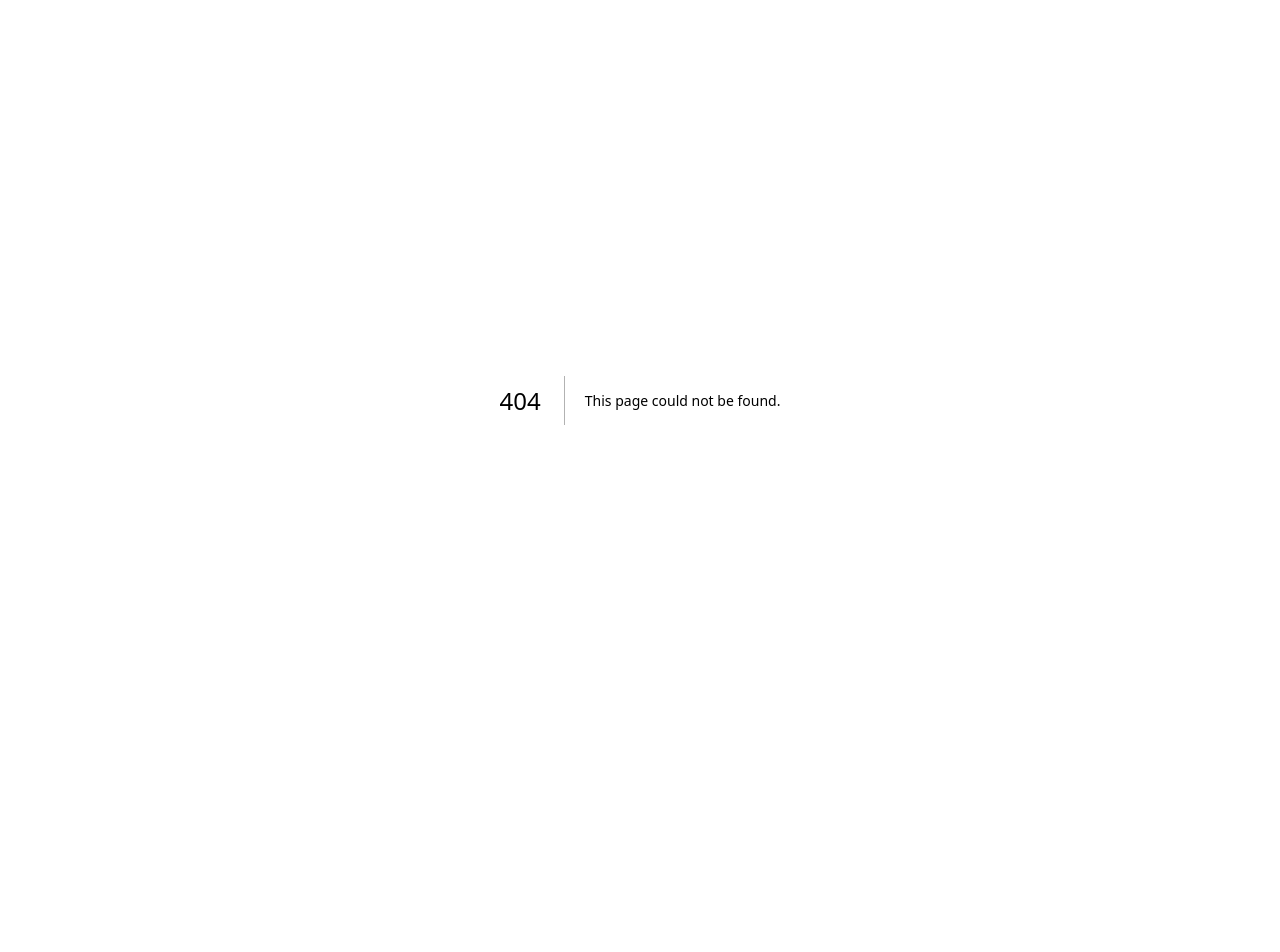
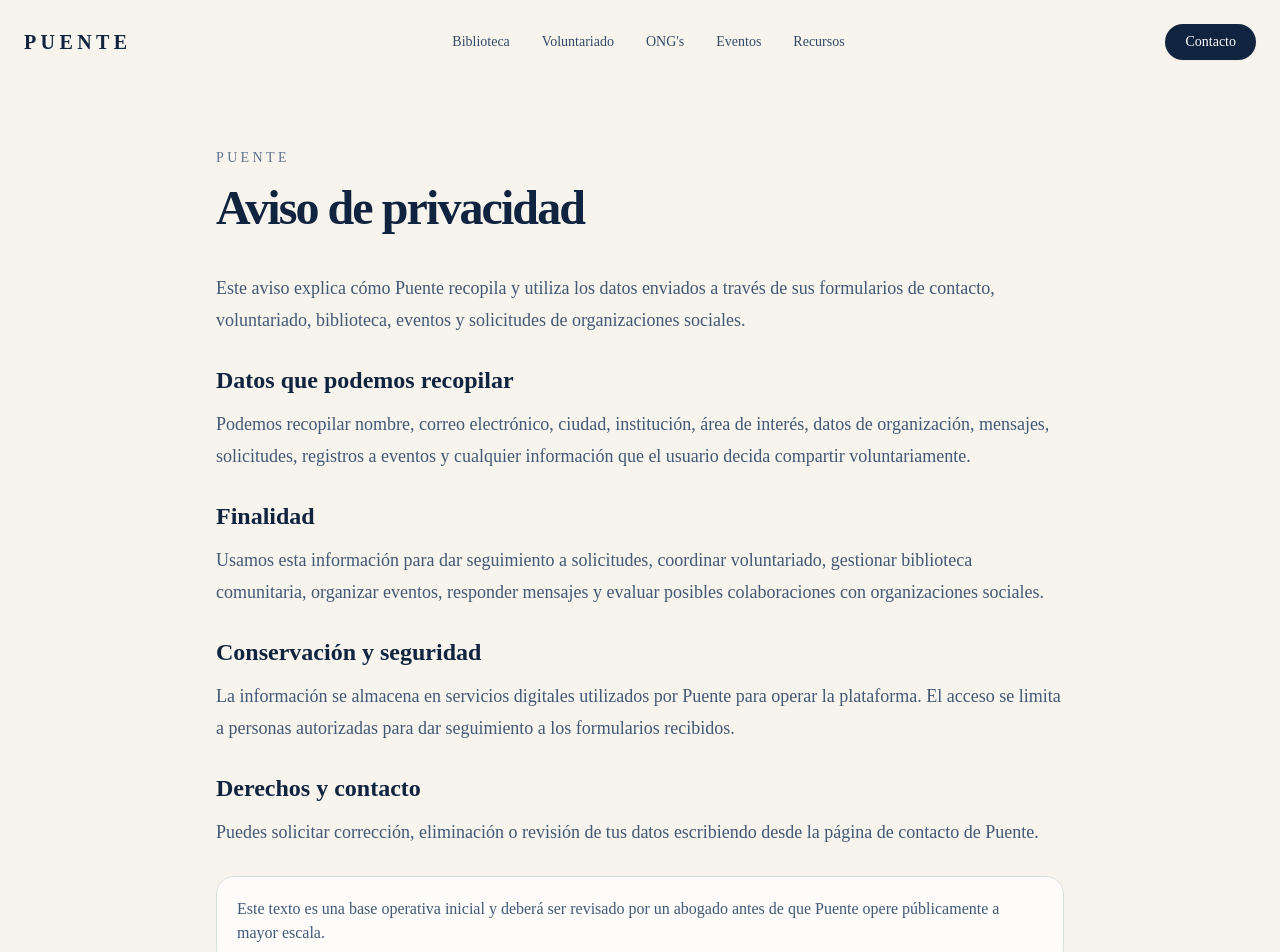
Before and after one commit to CarlosSanchezGutierrez/puente, a Next.js app in the folder apps/web/: page /privacidad in a window 1280 px wide. Before the commit this address had no page. Shown: the top 952 px of the page. Before the commit the page ends 800 px from the top, so only its background shows below. Built offline with nearby package versions, Linux system fonts and the light colour scheme.

Commit message:
legal: add privacy consent and legal pages

```diff
--- a/apps/web/src/app/actions/forms.ts
+++ b/apps/web/src/app/actions/forms.ts
@@ -106,7 +106,7 @@ async function enforceRateLimit({
 
     return {
       ok: false,
-      message: "No pudimos validar el envío. Intenta de nuevo en unos minutos.",
+      message: "No pudimos validar el envÃ­o. Intenta de nuevo en unos minutos.",
     };
   }
 
@@ -129,7 +129,7 @@ async function enforceRateLimit({
 
     return {
       ok: false,
-      message: "No pudimos validar el envío. Intenta de nuevo en unos minutos.",
+      message: "No pudimos validar el envÃ­o. Intenta de nuevo en unos minutos.",
     };
   }
 
@@ -144,7 +144,7 @@ export async function submitVolunteerApplication(
   if (!parsed.success) {
     return {
       ok: false,
-      message: "La aplicación tiene datos incompletos o inválidos.",
+      message: "La aplicaciÃ³n tiene datos incompletos o invÃ¡lidos.",
     };
   }
 
@@ -184,7 +184,7 @@ export async function submitVolunteerApplication(
 
       return {
         ok: false,
-        message: "No pudimos guardar tu aplicación. Intenta de nuevo.",
+        message: "No pudimos guardar tu aplicaciÃ³n. Intenta de nuevo.",
       };
     }
 
@@ -193,14 +193,14 @@ export async function submitVolunteerApplication(
     return {
       ok: true,
       id: data.id,
-      message: "Tu aplicación de voluntariado fue recibida correctamente.",
+      message: "Tu aplicaciÃ³n de voluntariado fue recibida correctamente.",
     };
   } catch (error) {
     console.error("submitVolunteerApplication exception:", getErrorMessage(error));
 
     return {
       ok: false,
-      message: "Ocurrió un error inesperado al guardar tu aplicación.",
+      message: "OcurriÃ³ un error inesperado al guardar tu aplicaciÃ³n.",
     };
   }
 }
@@ -211,7 +211,7 @@ export async function submitNgoRequest(input: NgoRequestInput): Promise<FormActi
   if (!parsed.success) {
     return {
       ok: false,
-      message: "La solicitud de la organización tiene datos incompletos o inválidos.",
+      message: "La solicitud de la organizaciÃ³n tiene datos incompletos o invÃ¡lidos.",
     };
   }
 
@@ -262,14 +262,14 @@ export async function submitNgoRequest(input: NgoRequestInput): Promise<FormActi
     return {
       ok: true,
       id: data.id,
-      message: "La solicitud de la organización fue recibida correctamente.",
+      message: "La solicitud de la organizaciÃ³n fue recibida correctamente.",
     };
   } catch (error) {
     console.error("submitNgoRequest exception:", getErrorMessage(error));
 
     return {
       ok: false,
-      message: "Ocurrió un error inesperado al guardar la solicitud.",
+      message: "OcurriÃ³ un error inesperado al guardar la solicitud.",
     };
   }
 }
@@ -280,7 +280,7 @@ export async function submitBookRequest(input: BookRequestInput): Promise<FormAc
   if (!parsed.success) {
     return {
       ok: false,
-      message: "La solicitud del libro tiene datos incompletos o inválidos.",
+      message: "La solicitud del libro tiene datos incompletos o invÃ¡lidos.",
     };
   }
 
@@ -305,7 +305,7 @@ export async function submitBookRequest(input: BookRequestInput): Promise<FormAc
     if (!book?.id) {
       return {
         ok: false,
-        message: "No encontramos ese libro en el catálogo.",
+        message: "No encontramos ese libro en el catÃ¡logo.",
       };
     }
 
@@ -341,7 +341,7 @@ export async function submitBookRequest(input: BookRequestInput): Promise<FormAc
 
     return {
       ok: false,
-      message: "Ocurrió un error inesperado al guardar la solicitud del libro.",
+      message: "OcurriÃ³ un error inesperado al guardar la solicitud del libro.",
     };
   }
 }
@@ -354,7 +354,7 @@ export async function submitEventRegistration(
   if (!parsed.success) {
     return {
       ok: false,
-      message: "El registro al evento tiene datos incompletos o inválidos.",
+      message: "El registro al evento tiene datos incompletos o invÃ¡lidos.",
     };
   }
 
@@ -379,7 +379,7 @@ export async function submitEventRegistration(
     if (!event?.id) {
       return {
         ok: false,
-        message: "No encontramos ese evento en el catálogo.",
+        message: "No encontramos ese evento en el catÃ¡logo.",
       };
     }
 
@@ -414,7 +414,7 @@ export async function submitEventRegistration(
 
     return {
       ok: false,
-      message: "Ocurrió un error inesperado al guardar tu registro.",
+      message: "OcurriÃ³ un error inesperado al guardar tu registro.",
     };
   }
 }
@@ -427,7 +427,7 @@ export async function submitContactMessage(
   if (!parsed.success) {
     return {
       ok: false,
-      message: "El mensaje tiene datos incompletos o inválidos.",
+      message: "El mensaje tiene datos incompletos o invÃ¡lidos.",
     };
   }
 
@@ -475,7 +475,7 @@ export async function submitContactMessage(
 
     return {
       ok: false,
-      message: "Ocurrió un error inesperado al guardar tu mensaje.",
+      message: "OcurriÃ³ un error inesperado al guardar tu mensaje.",
     };
   }
 }
--- /dev/null
+++ b/apps/web/src/app/privacidad/page.tsx
@@ -0,0 +1,69 @@
+import { SiteShell } from "@/components/site/site-shell";
+
+export const metadata = {
+  title: "Aviso de Privacidad",
+};
+
+export default function PrivacidadPage() {
+  return (
+    <SiteShell>
+      <section className="mx-auto max-w-4xl px-6 py-16">
+        <p className="text-sm font-medium uppercase tracking-[0.24em] text-[#60738c]">
+          Puente
+        </p>
+
+        <h1 className="mt-4 text-5xl font-semibold tracking-[-0.04em]">
+          Aviso de privacidad
+        </h1>
+
+        <div className="mt-10 grid gap-7 text-lg leading-8 text-[#425875]">
+          <p>
+            Este aviso explica cómo Puente recopila y utiliza los datos enviados a través de
+            sus formularios de contacto, voluntariado, biblioteca, eventos y solicitudes de
+            organizaciones sociales.
+          </p>
+
+          <section>
+            <h2 className="text-2xl font-semibold text-[#10233f]">Datos que podemos recopilar</h2>
+            <p className="mt-3">
+              Podemos recopilar nombre, correo electrónico, ciudad, institución, área de interés,
+              datos de organización, mensajes, solicitudes, registros a eventos y cualquier
+              información que el usuario decida compartir voluntariamente.
+            </p>
+          </section>
+
+          <section>
+            <h2 className="text-2xl font-semibold text-[#10233f]">Finalidad</h2>
+            <p className="mt-3">
+              Usamos esta información para dar seguimiento a solicitudes, coordinar voluntariado,
+              gestionar biblioteca comunitaria, organizar eventos, responder mensajes y evaluar
+              posibles colaboraciones con organizaciones sociales.
+            </p>
+          </section>
+
+          <section>
+            <h2 className="text-2xl font-semibold text-[#10233f]">Conservación y seguridad</h2>
+            <p className="mt-3">
+              La información se almacena en servicios digitales utilizados por Puente para operar
+              la plataforma. El acceso se limita a personas autorizadas para dar seguimiento a los
+              formularios recibidos.
+            </p>
+          </section>
+
+          <section>
+            <h2 className="text-2xl font-semibold text-[#10233f]">Derechos y contacto</h2>
+            <p className="mt-3">
+              Puedes solicitar corrección, eliminación o revisión de tus datos escribiendo desde
+              la página de contacto de Puente.
+            </p>
+          </section>
+
+          <p className="rounded-2xl border border-[#d7dedf] bg-white/75 p-5 text-base">
+            Este texto es una base operativa inicial y deberá ser revisado por un abogado antes de
+            que Puente opere públicamente a mayor escala.
+          </p>
+        </div>
+      </section>
+    </SiteShell>
+  );
+}
--- /dev/null
+++ b/apps/web/src/app/terminos/page.tsx
@@ -0,0 +1,59 @@
+import { SiteShell } from "@/components/site/site-shell";
+
+export const metadata = {
+  title: "Términos",
+};
+
+export default function TerminosPage() {
+  return (
+    <SiteShell>
+      <section className="mx-auto max-w-4xl px-6 py-16">
+        <p className="text-sm font-medium uppercase tracking-[0.24em] text-[#60738c]">
+          Puente
+        </p>
+
+        <h1 className="mt-4 text-5xl font-semibold tracking-[-0.04em]">
+          Términos de uso
+        </h1>
+
+        <div className="mt-10 grid gap-7 text-lg leading-8 text-[#425875]">
+          <p>
+            Puente es una plataforma comunitaria y tecnológica en desarrollo. Sus recursos,
+            formularios, eventos, biblioteca y programas pueden cambiar conforme avance el proyecto.
+          </p>
+
+          <section>
+            <h2 className="text-2xl font-semibold text-[#10233f]">Uso de la plataforma</h2>
+            <p className="mt-3">
+              El usuario se compromete a enviar información verdadera, respetuosa y relacionada con
+              los fines de Puente. Podemos descartar solicitudes incompletas, abusivas, falsas o no
+              alineadas con el propósito de la plataforma.
+            </p>
+          </section>
+
+          <section>
+            <h2 className="text-2xl font-semibold text-[#10233f]">Programas y colaboraciones</h2>
+            <p className="mt-3">
+              El envío de una solicitud no garantiza aceptación, desarrollo de software, préstamo de
+              libros, participación en eventos o colaboración formal. Cada caso será revisado según
+              capacidad, pertinencia, impacto y disponibilidad.
+            </p>
+          </section>
+
+          <section>
+            <h2 className="text-2xl font-semibold text-[#10233f]">Recursos y contenido</h2>
+            <p className="mt-3">
+              Los recursos publicados buscan orientar y compartir conocimiento. No sustituyen asesoría
+              profesional, legal, médica, financiera o académica especializada.
+            </p>
+          </section>
+
+          <p className="rounded-2xl border border-[#d7dedf] bg-white/75 p-5 text-base">
+            Este texto es una base inicial y deberá ser revisado legalmente antes de operar
+            públicamente a mayor escala.
+          </p>
+        </div>
+      </section>
+    </SiteShell>
+  );
+}
--- /dev/null
+++ b/apps/web/src/components/forms/privacy-consent-field.tsx
@@ -0,0 +1,27 @@
+import Link from "next/link";
+import type { UseFormRegisterReturn } from "react-hook-form";
+import { FormError } from "@/components/forms/form-error";
+
+export function PrivacyConsentField({
+  registration,
+  error,
+}: {
+  registration: UseFormRegisterReturn;
+  error?: string;
+}) {
+  return (
+    <div className="grid gap-2">
+      <label className="flex items-start gap-3 rounded-2xl border border-[#d7dedf] bg-[#fbfaf7] p-4 text-sm leading-6 text-[#425875]">
+        <input type="checkbox" className="mt-1" {...registration} />
+        <span>
+          Acepto el{" "}
+          <Link className="font-medium text-[#10233f] underline" href="/privacidad">
+            aviso de privacidad
+          </Link>{" "}
+          y autorizo que Puente use mis datos para dar seguimiento a esta solicitud.
+        </span>
+      </label>
+      <FormError error={undefined} message={error} />
+    </div>
+  );
+}
--- a/apps/web/src/components/site/site-footer.tsx
+++ b/apps/web/src/components/site/site-footer.tsx
@@ -4,9 +4,11 @@ export function SiteFooter() {
   return (
     <footer className="mx-auto flex max-w-7xl flex-col gap-4 px-6 py-10 text-sm text-[#60738c] md:flex-row md:items-center md:justify-between">
       <p>© 2026 Puente. Tecnología, comunidad e infraestructura social.</p>
-      <div className="flex gap-5">
+      <div className="flex flex-wrap gap-5">
         <Link href="https://github.com/CarlosSanchezGutierrez/puente">GitHub</Link>
         <Link href="/contacto">Contacto</Link>
+        <Link href="/privacidad">Privacidad</Link>
+        <Link href="/terminos">Términos</Link>
         <Link href="/admin">Admin</Link>
       </div>
     </footer>
```
Also changed, not shown: packages/schemas/src/index.ts (+9 -0 lines), 1 other file (tests, documents, lock files or other folders).
